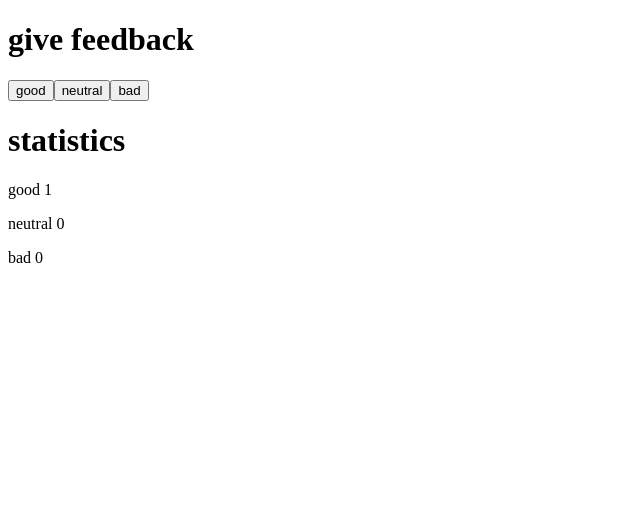
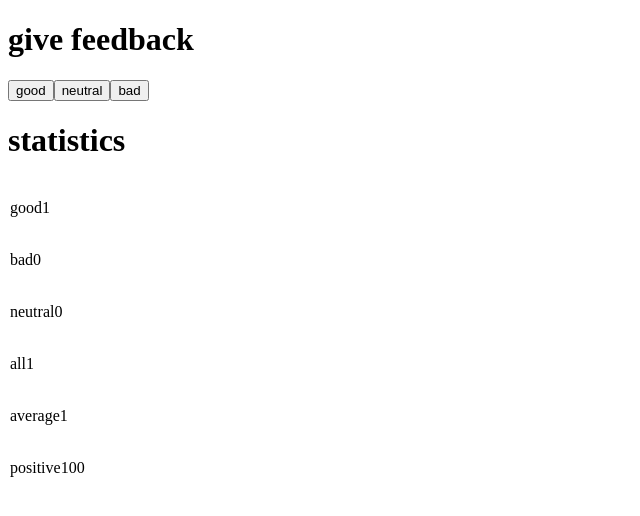
Before and after one commit to Samuelauweb/fullstackopen_Part2_Notes, a React (Create React App) app: page / in a window 1280 px wide. Both pictures are taken after a click on the button "good". Shown: the top 516 px of the page, without its empty margins (0-640 px from the left). Built offline with nearby package versions, Linux system fonts and the light colour scheme.

Commit message:
Ex1.7-1.11: unicafe

```diff
--- a/src/App.js
+++ b/src/App.js
@@ -1,6 +1,50 @@
 import React, { useState } from 'react'
 
+const Button = (props) => {
+  return <button onClick={props.handleClick}>{props.text}</button>
+}
 
+const StatisticLine = (props) => {
+  return (
+    <p>
+      {props.text}{props.value}
+    </p>
+  )
+}
+
+const Statistics = ({ good, neutral, bad }) => {
+  const all = good + neutral + bad
+  const average = (good * 1 + neutral * 0 + bad * -1) / all
+  const positive = ((good * 1) / all) * 100
+
+  if (all === 0) {
+    return 'No feedback given'
+  }
+  return (
+    <table>
+      <tbody>
+      <tr>
+        <StatisticLine text='good' value={good} />
+      </tr>
+      <tr>
+        <StatisticLine text='bad' value={bad} />
+      </tr>
+      <tr>
+        <StatisticLine text='neutral' value={neutral} />
+      </tr>
+      <tr>
+        <StatisticLine text='all' value={all} />
+      </tr>
+      <tr>
+        <StatisticLine text='average' value={average} />
+      </tr>
+      <tr>
+        <StatisticLine text='positive' value={positive} />
+      </tr>
+      </tbody>
+    </table>
+  )
+}
 
 const App = () => {
   // save clicks of each button to its own state
@@ -22,14 +66,12 @@ const App = () => {
     <>
       <div>
         <h1>give feedback</h1>
-        <button onClick={handleClickGood}>good</button>
-        <button onClick={handleClickNeutral}>neutral</button>
-        <button onClick={handleClickBad}>bad</button>
-        <h1>statistics</h1>
-        <p>good {good}</p>
-        <p>neutral {neutral}</p>
-        <p>bad {bad}</p>
+        <Button handleClick={handleClickGood} text='good' />
+        <Button handleClick={handleClickNeutral} text='neutral' />
+        <Button handleClick={handleClickBad} text='bad' />
       </div>
+      <h1>statistics</h1>
+      <Statistics good={good} neutral={neutral} bad={bad} />
     </>
   )
 }
```
